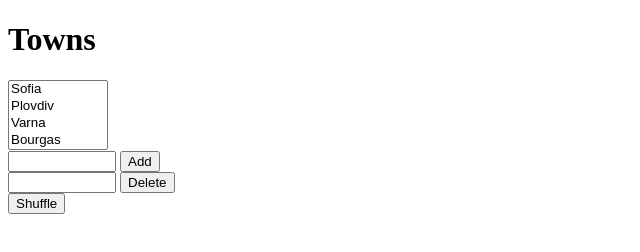
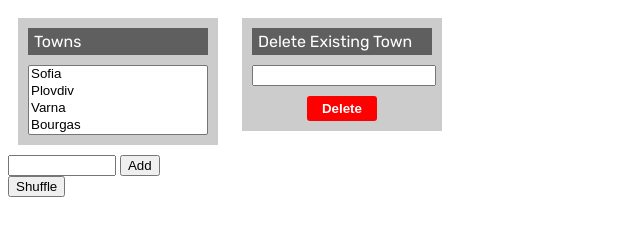
Before and after one commit to Dreamheart92/SoftUni-DevOps-for-Developers---May-2025, a plain HTML site: page 02. Version Control with Git - Exercise/Towns/towns.html in a window 1280 px wide. Shown: the whole page, without its empty margins (0-640 px from the left). Drawn offline with nearby package versions, Linux system fonts and the light colour scheme.

Commit message:
Improved styling and effects for the functionality to add a new town

```diff
--- a/02. Version Control with Git - Exercise/Towns/towns.css
+++ b/02. Version Control with Git - Exercise/Towns/towns.css
@@ -1,3 +1,72 @@
-select, input {
+@import url('https://fonts.googleapis.com/css?family=Rubik');
+
+body {
+	font-family: 'Rubik', sans-serif;
+}
+
+* {
+	box-sizing: content-box;
+}
+
+article {
+	background: #CCC;
+	width: 180px;
+	padding: 10px;
+	margin: 10px;
+	display: inline-block;
+	vertical-align: top;
+}
+
+article>header {
+	background: #5F5F5F;
+	color: white;
+	margin: 0px 0px 10px 0px;
+	padding: 4px 6px;
+}
+
+article>header>h1 {
+	margin: 0px;
+}
+
+article>select {
+	width: 178px;
+}
+
+article>input {
+	width: 176px;
+}
+
+article>button {
+	display: block;
+	margin: 10px auto 0px auto;
+	border: none;
+	border-radius: 3px;
+	padding: 5px 15px;
+	background: green;
+	color: white;
+	font-weight: bold;
+}
+
+article>button:hover {
+	box-shadow: 0px 0px 10px white;
+	cursor: pointer;
+}
+
+button#btnDelete {
+	background: red;
+}
+
+#result {
+	display: none;
+	width: 50%;
+	margin: 10px auto;
+	padding: 10px 15px;
+	background: #DDD;
+	border-radius: 5px;
+	border: 1px solid #777;
+}
+
+select,
+input {
 	width: 100px;
 }
--- a/02. Version Control with Git - Exercise/Towns/towns.html
+++ b/02. Version Control with Git - Exercise/Towns/towns.html
@@ -6,24 +6,25 @@
     <link rel="stylesheet" href="towns.css" />
     <script src="https://code.jquery.com/jquery-3.1.1.min.js"></script>
     <script src="towns.js"></script>
+    <script src="http://ajax.googleapis.com/ajax/libs/jqueryui/1.8.5/jquery-ui.min.js"></script>
 </head>
 
 <body>
 
-    <h1>Towns</h1>
-    <select id="towns" size="4">
-        <option>Sofia</option>
-        <option>Plovdiv</option>
-        <option>Varna</option>
-        <option>Bourgas</option>
-    </select>
+    <article>
+        <header>Towns</header> <select id="towns" size="4">
+            <option>Sofia</option>
+            <option>Plovdiv</option>
+            <option>Varna</option>
+            <option>Bourgas</option>
+        </select>
+    </article>
+    <article>
+        <header>Delete Existing Town</header> <input type="text" id="townName" /> <button id="btnDelete">Delete</button>
+    </article>
 
     <div> <input type="text" id="townNameForAdd" /> <button id="btnAdd">Add</button> </div>
 
-    <div>
-        <input type="text" id="townName" />
-        <button id="btnDelete">Delete</button>
-    </div>
     <div> <button id="btnShuffle">Shuffle</button> </div>
     <div id="result"></div>
 
--- a/02. Version Control with Git - Exercise/Towns/towns.js
+++ b/02. Version Control with Git - Exercise/Towns/towns.js
@@ -11,18 +11,4 @@ function shuffleTowns() {
 	shuffleArray(towns); $('#towns').append(towns); $('#result').text("Towns shuffled."); function shuffleArray(array) { for (var i = array.length - 1; i > 0; i--) { var j = Math.floor(Math.random() * (i + 1)); var oldElement = array[i]; array[i] = array[j]; array[j] = oldElement; } }
 }
 
-function deleteTown() {
-	let townName = $('#townName').val();
-	$('#townName').val('');
-	let removed = false;
-	for (let option of $('#towns option')) {
-		if (option.textContent == townName) {
-			removed = true;
-			option.remove();
-		}
-	}
-	if (removed)
-		$('#result').text(townName + " deleted.");
-	else
-		$('#result').text(townName + " not found.");
-}
+function deleteTown() { let townName = $('#townName').val(); $('#townName').val(''); let removed = false; for (let option of $('#towns option')) { if (option.textContent == townName) { removed = true; option.remove(); } } if (removed) showMessage(townName + " deleted."); else showMessage(townName + " not found."); } function showMessage(msg) { $('#result').text(msg).css("display", "block"); setTimeout(function () { $('#result').hide('blind', {}, 500); }, 3000); }
```
